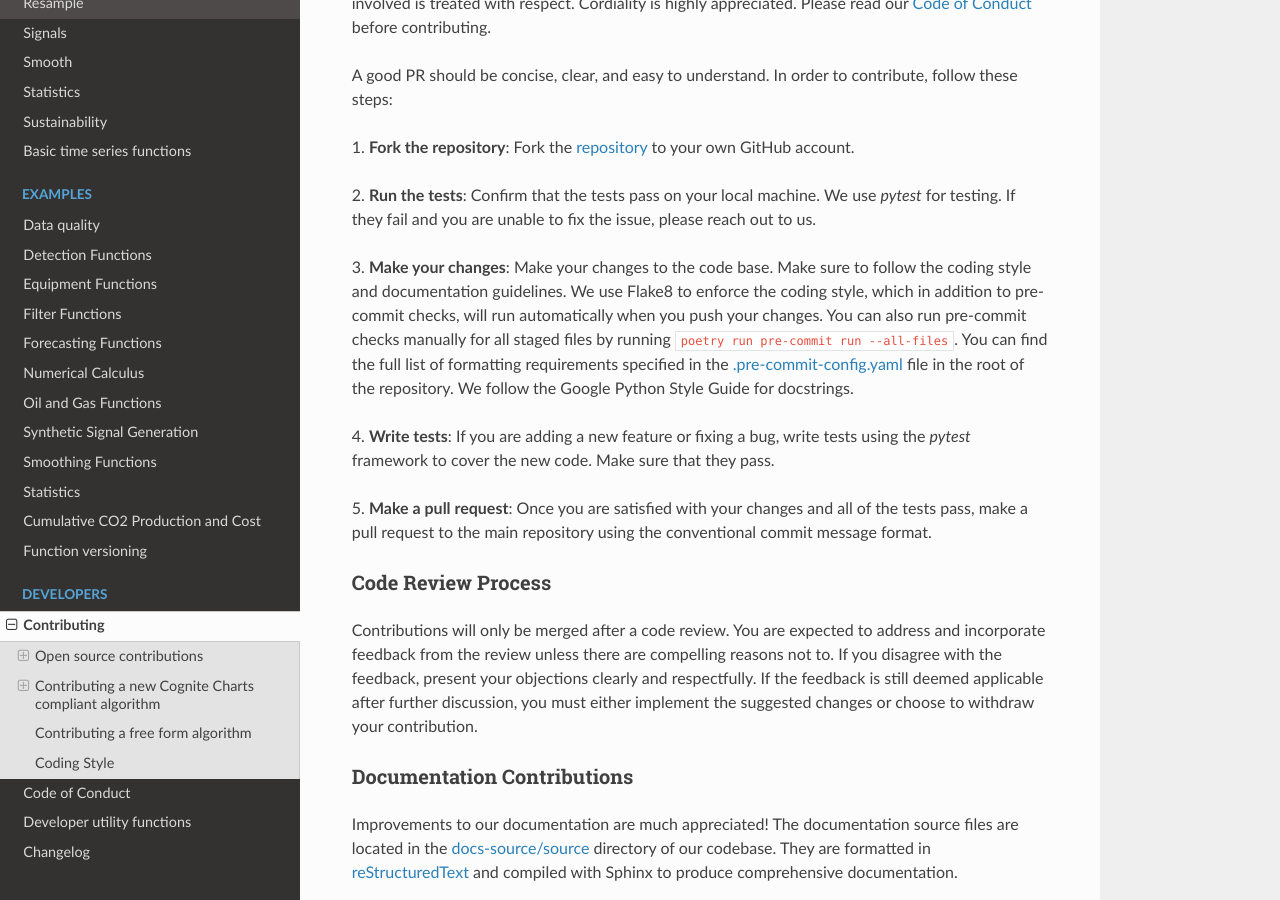
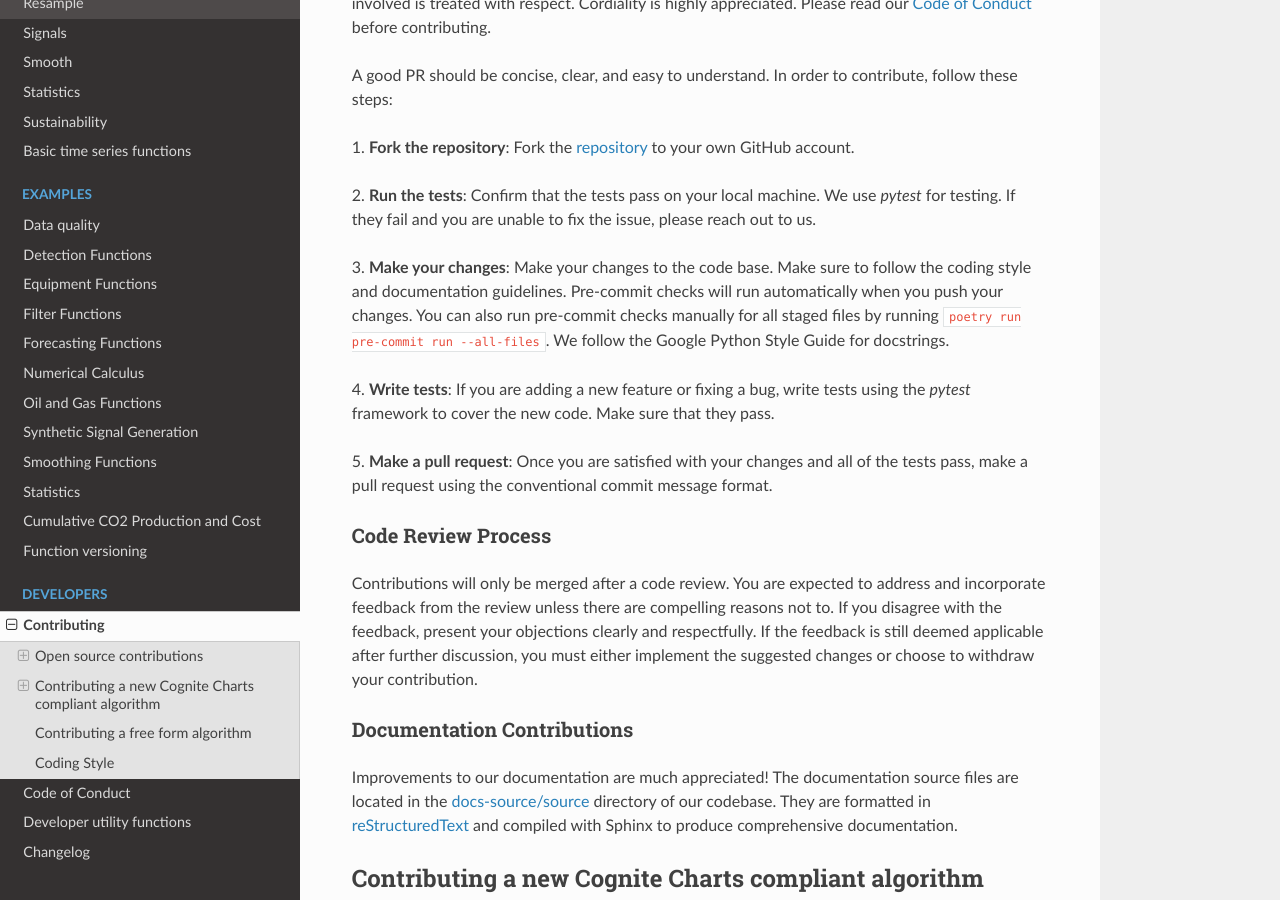
Before and after one commit to cognitedata/indsl, a Sphinx documentation site: the page built from docs-source/source/contribute.rst, in a window 1280 px wide and 900 px high, scrolled down 1040 px. Built offline with Sphinx 7.4.7 and the Read the Docs theme 2.0.0, drawn with Linux system fonts in a browser that asks for light colours; pages that are not in the unit, such as notebooks, are missing from menus; some of the changed text lies outside the part shown.

Commit message:
change wording of step 5

```diff
--- a/docs-source/source/contribute.rst
+++ b/docs-source/source/contribute.rst
@@ -50,17 +50,15 @@ to your own GitHub account.
 If they fail and you are unable to fix the issue, please reach out to us.
 
 3. **Make your changes**: Make your changes to the code base. Make sure to follow the coding style and documentation guidelines.
-We use Flake8 to enforce the coding style, which in addition to pre-commit checks, will run automatically when you push your changes.
+Pre-commit checks will run automatically when you push your changes.
 You can also run pre-commit checks manually for all staged files by running ``poetry run pre-commit run --all-files``.
-You can find the full list of formatting requirements specified in the
-`.pre-commit-config.yaml <https://github.com/cognitedata/indsl/blob/main/.pre-commit-config.yaml>`_ file in the root of the repository.
 We follow the Google Python Style Guide for docstrings.
 
 4. **Write tests**: If you are adding a new feature or fixing a bug, write tests using the `pytest` framework to cover the new code.
 Make sure that they pass.
 
-5. **Make a pull request**: Once you are satisfied with your changes and all of the tests pass, make a pull request to
-the main repository using the conventional commit message format.
+5. **Make a pull request**: Once you are satisfied with your changes and all of the tests pass, make a pull request
+using the conventional commit message format.
 
 
 Code Review Process
```
Also changed, not shown: other parts of docs-source/source/contribute.rst (+3 -3 lines).
